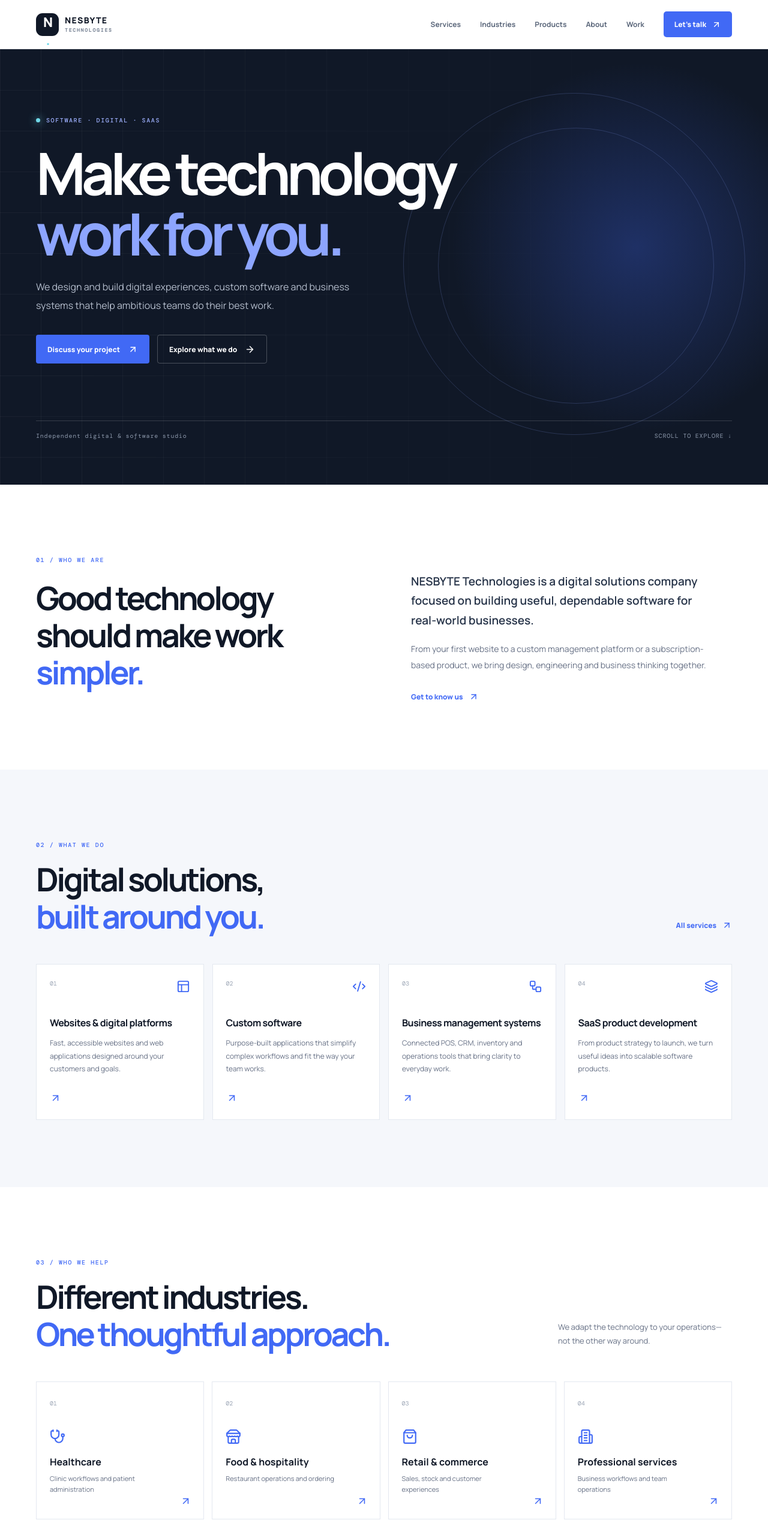
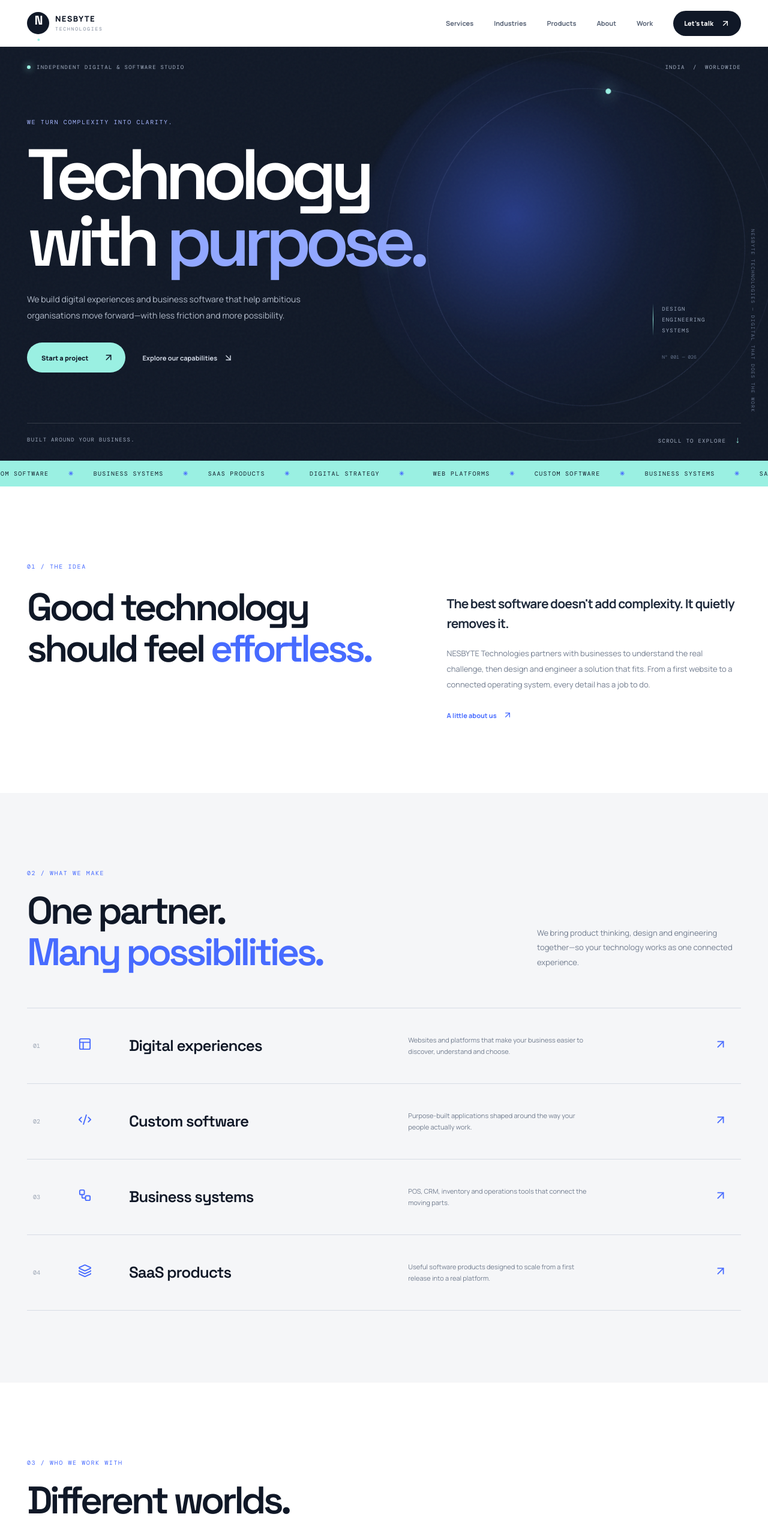
Before and after one commit to JayMore05/jaymore, a Next.js app: page / in a window 1280 px wide. Shown: the top 2544 px of the page at 60% size. Built offline with nearby package versions, Linux system fonts and the light colour scheme.

Commit message:
Elevate NESBYTE design with motion, editorial layout and interactive details

```diff
--- a/src/app/page.tsx
+++ b/src/app/page.tsx
@@ -1,11 +1,36 @@
-import Link from "next/link"; import {ArrowRight,ArrowUpRight,Code2,PanelsTopLeft,Workflow,Stethoscope,Store,Building2,ShoppingBag,Layers3,Sparkles,ShieldCheck,Gauge,MoveUpRight} from "lucide-react";
-const services=[{icon:PanelsTopLeft,title:"Websites & digital platforms",text:"Fast, accessible websites and web applications designed around your customers and goals."},{icon:Code2,title:"Custom software",text:"Purpose-built applications that simplify complex workflows and fit the way your team works."},{icon:Workflow,title:"Business management systems",text:"Connected POS, CRM, inventory and operations tools that bring clarity to everyday work."},{icon:Layers3,title:"SaaS product development",text:"From product strategy to launch, we turn useful ideas into scalable software products."}];
-const industries=[{icon:Stethoscope,name:"Healthcare",detail:"Clinic workflows and patient administration"},{icon:Store,name:"Food & hospitality",detail:"Restaurant operations and ordering"},{icon:ShoppingBag,name:"Retail & commerce",detail:"Sales, stock and customer experiences"},{icon:Building2,name:"Professional services",detail:"Business workflows and team operations"}];
-const principles=[{icon:Sparkles,title:"Designed with intent",text:"Every screen and workflow starts with a real user need."},{icon:ShieldCheck,title:"Built for reliability",text:"Maintainable foundations, thoughtful security and clear ownership."},{icon:Gauge,title:"Ready to grow",text:"Flexible solutions that can evolve as your business changes."}];
-export default function Home(){return <><section className="hero"><div className="hero-grid"></div><div className="hero-glow"></div><div className="container hero-inner"><div className="eyebrow"><span className="eyebrow-dot"></span> SOFTWARE · DIGITAL · SAAS</div><h1>Make technology<br/><em>work for you.</em></h1><p className="hero-copy">We design and build digital experiences, custom software and business systems that help ambitious teams do their best work.</p><div className="hero-actions"><Link className="button button-primary" href="/contact">Discuss your project <ArrowUpRight size={17}/></Link><Link className="button button-ghost" href="/services">Explore what we do <ArrowRight size={17}/></Link></div><div className="hero-foot"><span>Independent digital & software studio</span><span className="hero-scroll">SCROLL TO EXPLORE ↓</span></div></div><div className="hero-orbit orbit-one"></div><div className="hero-orbit orbit-two"></div></section>
-<section className="intro section-space"><div className="container intro-grid"><div><span className="section-kicker">01 / WHO WE ARE</span><h2>Good technology<br/>should make work <em>simpler.</em></h2></div><div className="intro-copy"><p className="lead">NESBYTE Technologies is a digital solutions company focused on building useful, dependable software for real-world businesses.</p><p>From your first website to a custom management platform or a subscription-based product, we bring design, engineering and business thinking together.</p><Link className="text-link" href="/about">Get to know us <ArrowUpRight size={17}/></Link></div></div></section>
-<section className="services-section section-space"><div className="container"><div className="section-heading"><div><span className="section-kicker">02 / WHAT WE DO</span><h2>Digital solutions,<br/><em>built around you.</em></h2></div><Link className="text-link" href="/services">All services <ArrowUpRight size={17}/></Link></div><div className="service-grid">{services.map((item,i)=><article className="service-card" key={item.title}><div className="card-top"><span>0{i+1}</span><item.icon size={23}/></div><h3>{item.title}</h3><p>{item.text}</p><Link href="/services" aria-label={"Explore "+item.title}><ArrowUpRight size={19}/></Link></article>)}</div></div></section>
-<section className="industry-section section-space"><div className="container"><div className="section-heading"><div><span className="section-kicker">03 / WHO WE HELP</span><h2>Different industries.<br/><em>One thoughtful approach.</em></h2></div><p className="heading-note">We adapt the technology to your operations—not the other way around.</p></div><div className="industry-grid">{industries.map((item,i)=><Link href="/industries" className="industry-card" key={item.name}><span className="industry-index">0{i+1}</span><item.icon size={26}/><h3>{item.name}</h3><p>{item.detail}</p><ArrowUpRight className="industry-arrow" size={19}/></Link>)}</div></div></section>
-<section className="product-band section-space"><div className="container product-panel"><div className="product-copy"><span className="section-kicker">04 / OUR PRODUCT THINKING</span><h2>Software that solves<br/><em>everyday challenges.</em></h2><p>We are shaping a suite of focused business tools—from point-of-sale workflows to customer and operations management. Have a challenge in mind? Let&apos;s explore it together.</p><Link className="button button-light" href="/products">Explore product direction <ArrowUpRight size={17}/></Link></div><div className="product-visual"><div className="visual-window"><div className="window-bar"><i></i><i></i><i></i><span>BUSINESS / OVERVIEW</span></div><div className="visual-content"><div className="visual-label">YOUR BUSINESS, IN FOCUS</div><div className="visual-chart"><span style={{height:"35%"}}></span><span style={{height:"55%"}}></span><span style={{height:"43%"}}></span><span style={{height:"76%"}}></span><span style={{height:"62%"}}></span><span style={{height:"91%"}}></span><span style={{height:"72%"}}></span></div><div className="visual-lines"><b></b><b></b><b></b></div></div></div><div className="visual-badge"><span>NX</span> Built around your workflow</div></div></div></section>
-<section className="principles-section section-space"><div className="container"><div className="section-heading"><div><span className="section-kicker">05 / HOW WE WORK</span><h2>Built on the <em>right things.</em></h2></div></div><div className="principle-grid">{principles.map(item=><article className="principle" key={item.title}><item.icon size={24}/><h3>{item.title}</h3><p>{item.text}</p></article>)}</div></div></section>
-<section className="cta-section"><div className="container cta-inner"><span className="section-kicker">HAVE SOMETHING IN MIND?</span><h2>Let&apos;s build something<br/><em>that moves you forward.</em></h2><Link className="button button-primary" href="/contact">Start a conversation <MoveUpRight size={17}/></Link></div></section></>}
+import Link from "next/link";
+import {ArrowDownRight,ArrowUpRight,Activity,PanelsTopLeft,Workflow,Code2,Store,Stethoscope,ShoppingBag,Building2,Layers3,MoveUpRight} from "lucide-react";
+import Reveal from "@/components/Reveal";
+
+const capabilities=[
+ {n:"01",icon:PanelsTopLeft,title:"Digital experiences",desc:"Websites and platforms that make your business easier to discover, understand and choose."},
+ {n:"02",icon:Code2,title:"Custom software",desc:"Purpose-built applications shaped around the way your people actually work."},
+ {n:"03",icon:Workflow,title:"Business systems",desc:"POS, CRM, inventory and operations tools that connect the moving parts."},
+ {n:"04",icon:Layers3,title:"SaaS products",desc:"Useful software products designed to scale from a first release into a real platform."}
+];
+const sectors=[
+ {icon:Stethoscope,name:"Healthcare",tag:"CLINICS & CARE"},
+ {icon:Store,name:"Hospitality",tag:"RESTAURANTS & CAFÉS"},
+ {icon:ShoppingBag,name:"Retail",tag:"STORES & COMMERCE"},
+ {icon:Building2,name:"Professional",tag:"SERVICES & TEAMS"}
+];
+export default function Home(){return <>
+<section className="hero-v2">
+ <div className="hero-noise"/><div className="hero-orb"/><div className="hero-ring hero-ring-a"/><div className="hero-ring hero-ring-b"/>
+ <div className="container hero-v2-inner">
+  <div className="hero-topline"><span><i/> INDEPENDENT DIGITAL & SOFTWARE STUDIO</span><span className="hero-location">INDIA&nbsp; / &nbsp;WORLDWIDE</span></div>
+  <div className="hero-main">
+   <Reveal><p className="hero-pretitle">WE TURN COMPLEXITY INTO CLARITY.</p><h1>Technology<br/>with <span>purpose.</span></h1><p className="hero-description">We build digital experiences and business software that help ambitious organisations move forward—with less friction and more possibility.</p><div className="hero-ctas"><Link href="/contact" className="magnetic-button">Start a project <ArrowUpRight size={18}/></Link><Link href="/services" className="quiet-link">Explore our capabilities <ArrowDownRight size={17}/></Link></div></Reveal>
+   <div className="hero-side-note"><span className="side-note-line"/><p>DESIGN<br/>ENGINEERING<br/>SYSTEMS</p><span className="side-note-index">N° 001 — 026</span></div>
+  </div>
+  <div className="hero-bottom"><span>BUILT AROUND YOUR BUSINESS.</span><span className="scroll-cue">SCROLL TO EXPLORE <i>↓</i></span></div>
+ </div>
+ <div className="hero-vertical">NESBYTE TECHNOLOGIES — DIGITAL THAT DOES THE WORK</div>
+</section>
+<div className="ticker" aria-label="NESBYTE capabilities"><div className="ticker-track">{Array.from({length:2}).map((_,i)=><span key={i}>WEB PLATFORMS <b>✳</b> CUSTOM SOFTWARE <b>✳</b> BUSINESS SYSTEMS <b>✳</b> SAAS PRODUCTS <b>✳</b> DIGITAL STRATEGY <b>✳</b></span>)}</div></div>
+<section className="manifesto section-space"><div className="container manifesto-grid"><Reveal><span className="eyebrow-v2">01 / THE IDEA</span><h2>Good technology<br/>should feel <em>effortless.</em></h2></Reveal><Reveal delay={120}><div className="manifesto-copy"><p className="manifesto-lead">The best software doesn&apos;t add complexity. It quietly removes it.</p><p>NESBYTE Technologies partners with businesses to understand the real challenge, then design and engineer a solution that fits. From a first website to a connected operating system, every detail has a job to do.</p><Link href="/about" className="under-link">A little about us <ArrowUpRight size={16}/></Link></div></Reveal></div></section>
+<section className="capabilities section-space"><div className="container"><div className="section-intro"><div><span className="eyebrow-v2">02 / WHAT WE MAKE</span><h2>One partner.<br/><em>Many possibilities.</em></h2></div><p>We bring product thinking, design and engineering together—so your technology works as one connected experience.</p></div><div className="capability-list">{capabilities.map(({n,icon:Icon,title,desc},i)=><Reveal key={n} delay={i*70}><Link href="/services" className="capability-row"><span className="cap-number">{n}</span><span className="cap-icon"><Icon size={23}/></span><span className="cap-title">{title}</span><span className="cap-desc">{desc}</span><span className="cap-arrow"><ArrowUpRight size={22}/></span></Link></Reveal>)}</div></div></section>
+<section className="industries-v2 section-space"><div className="container"><div className="section-intro"><div><span className="eyebrow-v2">03 / WHO WE WORK WITH</span><h2>Different worlds.<br/><em>Real-world solutions.</em></h2></div><p>We don&apos;t force every business into the same template. We learn your context and build for it.</p></div><div className="sector-grid">{sectors.map(({icon:Icon,name,tag},i)=><Reveal key={name} delay={i*90}><Link className="sector-item" href="/industries"><span className="sector-top"><span>0{i+1}</span><ArrowUpRight size={18}/></span><Icon className="sector-icon" size={30}/><h3>{name}</h3><span className="sector-tag">{tag}</span></Link></Reveal>)}</div></div></section>
+<section className="product-feature"><div className="container product-feature-grid"><Reveal><span className="eyebrow-v2">04 / PRODUCT THINKING</span><h2>From everyday<br/>tasks to <em>better systems.</em></h2><p>We are exploring focused tools for billing, customer management, inventory and business operations. Have a workflow that could work smarter? Let&apos;s shape the right solution.</p><Link href="/products" className="under-link light-link">Explore product direction <ArrowUpRight size={16}/></Link></Reveal><div className="system-art"><div className="system-orbit orbit-a"/><div className="system-orbit orbit-b"/><div className="system-core"><span>N</span><small>CONNECTED<br/>BY DESIGN</small></div><div className="system-node node-a">POS</div><div className="system-node node-b">CRM</div><div className="system-node node-c">OPS</div><div className="system-node node-d">DATA</div><div className="system-caption"><Activity size={15}/> ONE CLEARER VIEW OF YOUR BUSINESS</div></div></div></section>
+<section className="closing-v2"><div className="container closing-inner"><span className="eyebrow-v2">HAVE A CHALLENGE WORTH SOLVING?</span><h2>Let&apos;s make your<br/><em>next move count.</em></h2><Link href="/contact" className="magnetic-button">Tell us what you need <MoveUpRight size={18}/></Link><span className="closing-index">NESBYTE / LET&apos;S BUILD WHAT&apos;S NEXT</span></div></section>
+</>}
--- /dev/null
+++ b/src/components/Reveal.tsx
@@ -0,0 +1,3 @@
+"use client";
+import {useEffect,useRef,useState} from "react";
+export default function Reveal({children,delay=0}:{children:React.ReactNode;delay?:number}){const ref=useRef<HTMLDivElement>(null);const[visible,setVisible]=useState(false);useEffect(()=>{const el=ref.current;if(!el)return;const observer=new IntersectionObserver(([entry])=>{if(entry.isIntersecting){setVisible(true);observer.disconnect();}},{threshold:.12});observer.observe(el);return()=>observer.disconnect()},[]);return <div ref={ref} className={visible?"reveal is-visible":"reveal"} style={{transitionDelay:delay+"ms"}}>{children}</div>}
```
Also changed, not shown: src/app/globals.css.
